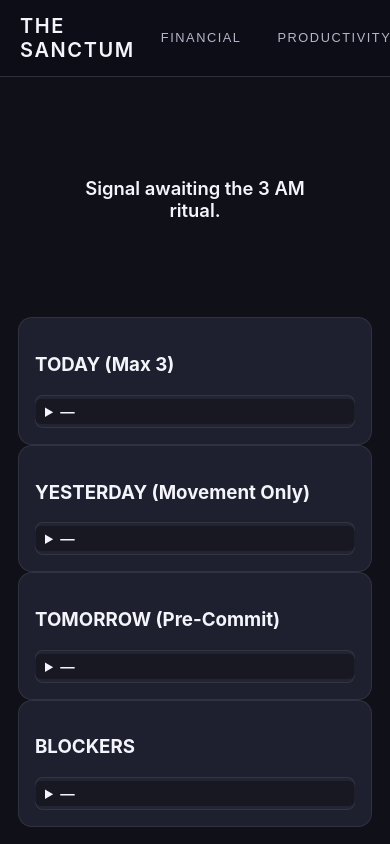
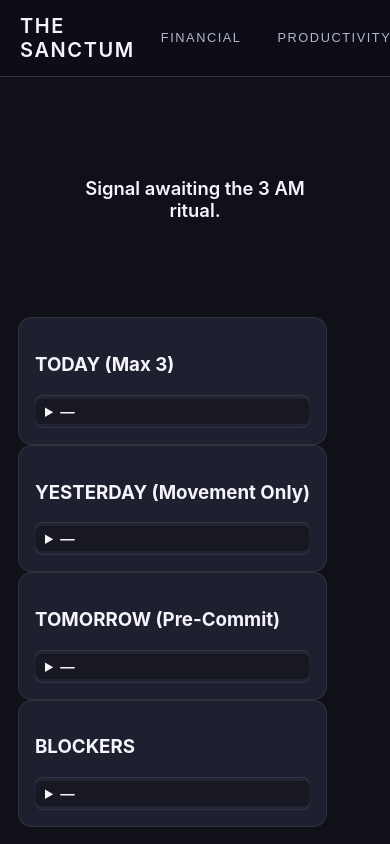
Before and after one commit to nslatter-vcode/OC_Recovery, a Next.js app in the folder dashboard/: page / in a window 390 px wide. Shown: the top 844 px of the page. Built offline with nearby package versions, Linux system fonts and the light colour scheme.

Commit message:
Align directive cards in row

```diff
--- a/dashboard/src/app/globals.css
+++ b/dashboard/src/app/globals.css
@@ -155,9 +155,15 @@
 
 .command-board {
   margin-top: 28px;
-  display: grid;
-  grid-template-columns: repeat(auto-fit, minmax(220px, 1fr));
+  display: flex;
   gap: 14px;
+  flex-wrap: nowrap;
+}
+
+@media (max-width: 900px) {
+  .command-board {
+    flex-wrap: wrap;
+  }
 }
 
 .directive-card {
```
